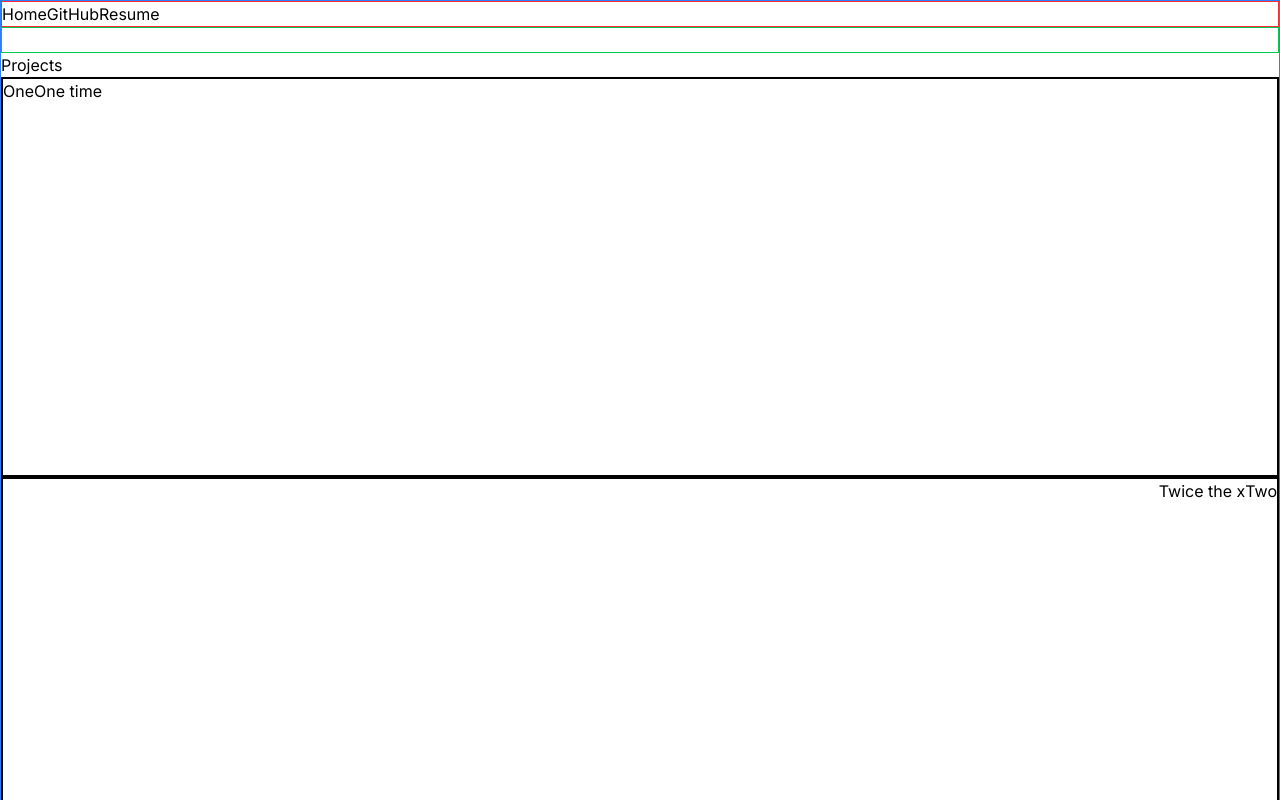
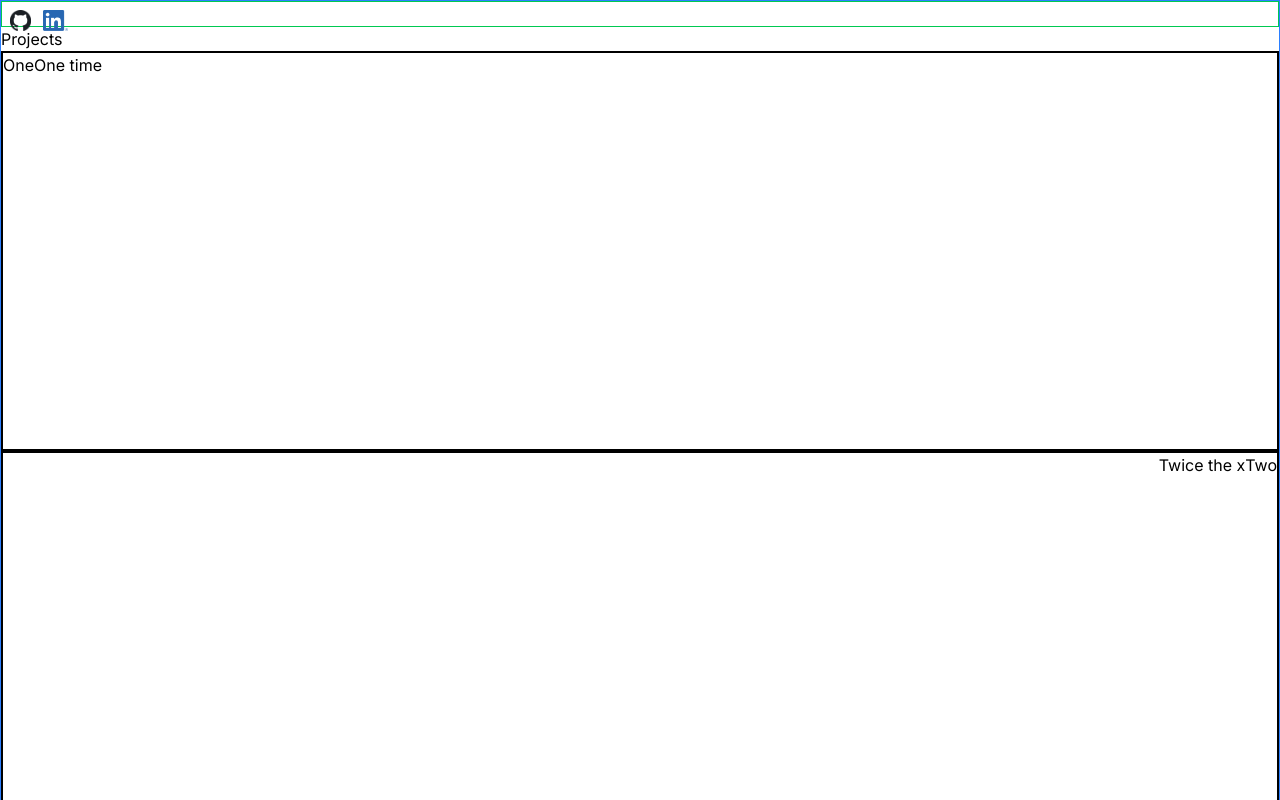
Before and after one commit to bschroedl/portfolio-project-main, a React (Vite) app: page / in a window 1280 px wide. Shown: the top 800 px of the page. Built offline with nearby package versions, Linux system fonts and the light colour scheme.

Commit message:
Update Navigation.jsx to link GitHub and LinkedIn with logos

```diff
--- a/src/layouts/Navigation.jsx
+++ b/src/layouts/Navigation.jsx
@@ -1,12 +1,30 @@
-import React from "react";
+import React from 'react';
+
+/*
+Ideas
+- Add animation to image changing so not as hard to go from right to left
+- Add a button to go to the top or back button
+ */
 
 function NavBar() {
     return (
-        <nav className="border-1 border-red-500">
-            <ul>
-                <a href="#">Home</a>
-                <a href="#">GitHub</a>
-                <a href="#">Resume</a>
+        <nav className='fixed top-[10px] left-[10px]'>
+            <ul className='flex flex-row gap-3'>
+                {/* Must be at minimum 21px tall via linked in requirements */}
+                <a href='https://github.com/bschroedl' target='blank'>
+                    <img
+                        className='h-[21px] hover:h-[21px]'
+                        onMouseOver={e => (e.currentTarget.src = 'src/assets/GitHub_Lockup_Dark.png')}
+                        onMouseOut={e => (e.currentTarget.src = 'src/assets/GitHub_Invertocat_dark.png')}
+                        src='src/assets/GitHub_Invertocat_Dark.png' alt='GitHub logo' />
+                </a>
+                <a href='https://www.linkedin.com/in/brian-schroedl' target='blank'>
+                    <img
+                        className='h-[21px] hover:h-[21px]'
+                        onMouseOver={e => (e.currentTarget.src = 'src/assets/LI-Logo.png')}
+                        onMouseOut={e => (e.currentTarget.src = 'src/assets/LI-In-Bug.png')}
+                        src='src/assets/LI-In-Bug.png' alt='LinkedIn logo' />
+                </a>
             </ul>
         </nav>
     );
```
